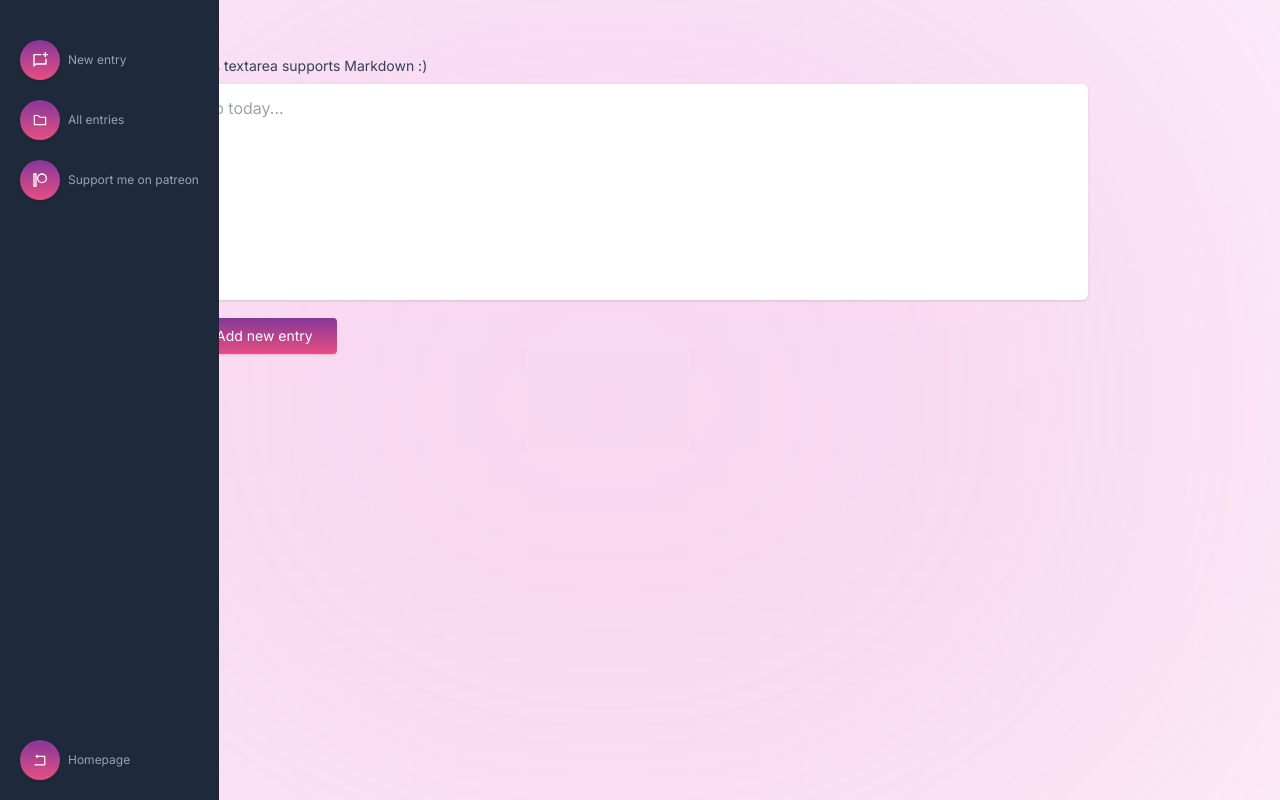
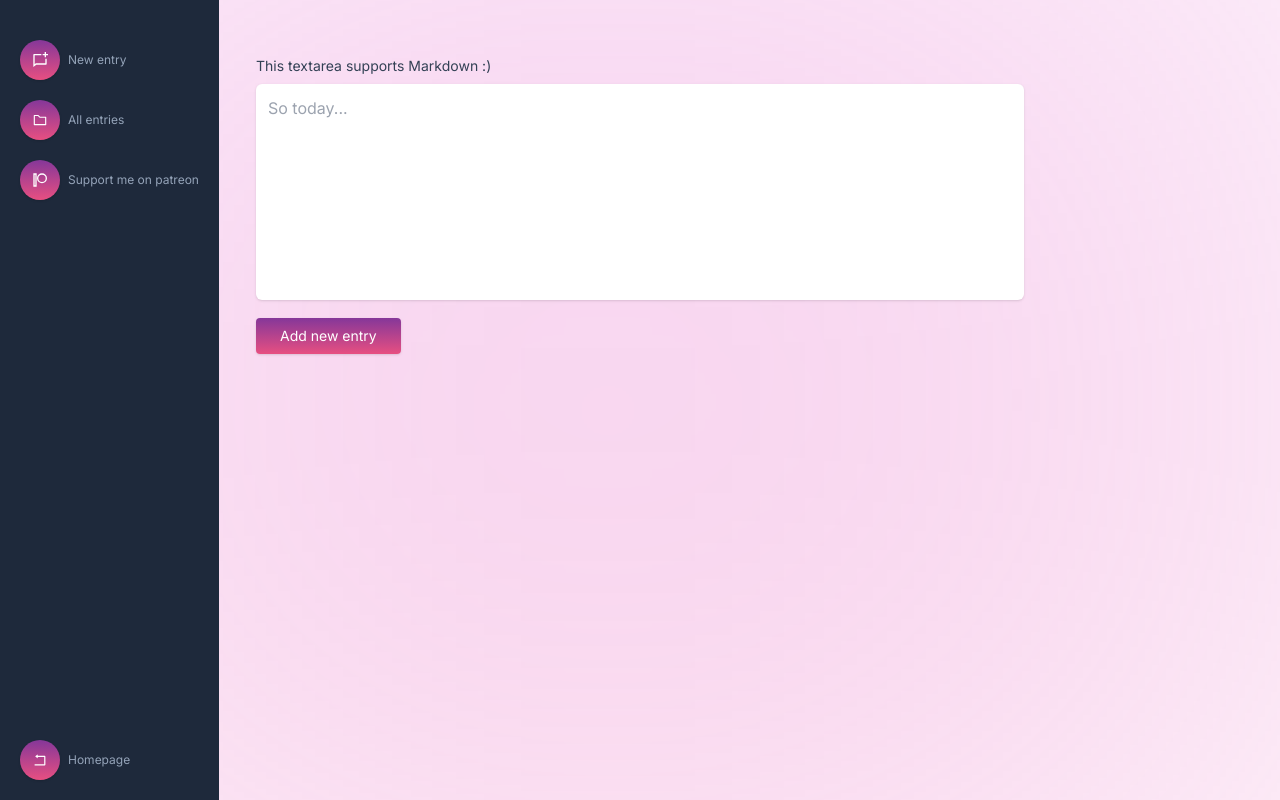
Before and after one commit to SankThomas/diary-app, a React (Create React App) app: page /diarry in a window 1280 px wide. Built offline with nearby package versions, Linux system fonts and the light colour scheme; what remarkable would draw is missing.

Commit message:
change max-widths to avoid overlapping components

```diff
--- a/src/pages/AllEntries.js
+++ b/src/pages/AllEntries.js
@@ -19,7 +19,7 @@ export default function AllEntries() {
           <Sidebar />
         </article>
 
-        <article className="md:max-w-xl md:mx-auto lg:max-w-3xl xl:max-w-4xl pt-10 pb-32 lg:py-14">
+        <article className="md:max-w-xl md:mx-auto lg:max-w-2xl xl:max-w-3xl 2xl:max-w-4xl pt-10 pb-32 lg:py-14">
           <div>
             {entries.length <= 0 ? (
               <div className="text-center">
--- a/src/pages/Diarry.js
+++ b/src/pages/Diarry.js
@@ -15,7 +15,7 @@ export default function Diarry() {
           <MobileBar />
           <Sidebar />
         </article>
-        <article className="md:max-w-xl md:mx-auto lg:max-w-3xl xl:max-w-4xl pt-10 pb-32 lg:py-14">
+        <article className="md:max-w-xl md:mx-auto lg:max-w-2xl xl:max-w-3xl 2xl:max-w-4xl pt-10 pb-32 lg:py-14">
           <form onSubmit={handleSubmit}>
             {/* Add markdown support */}
             {/* Toggle for "Enter key is submit" */}
```
